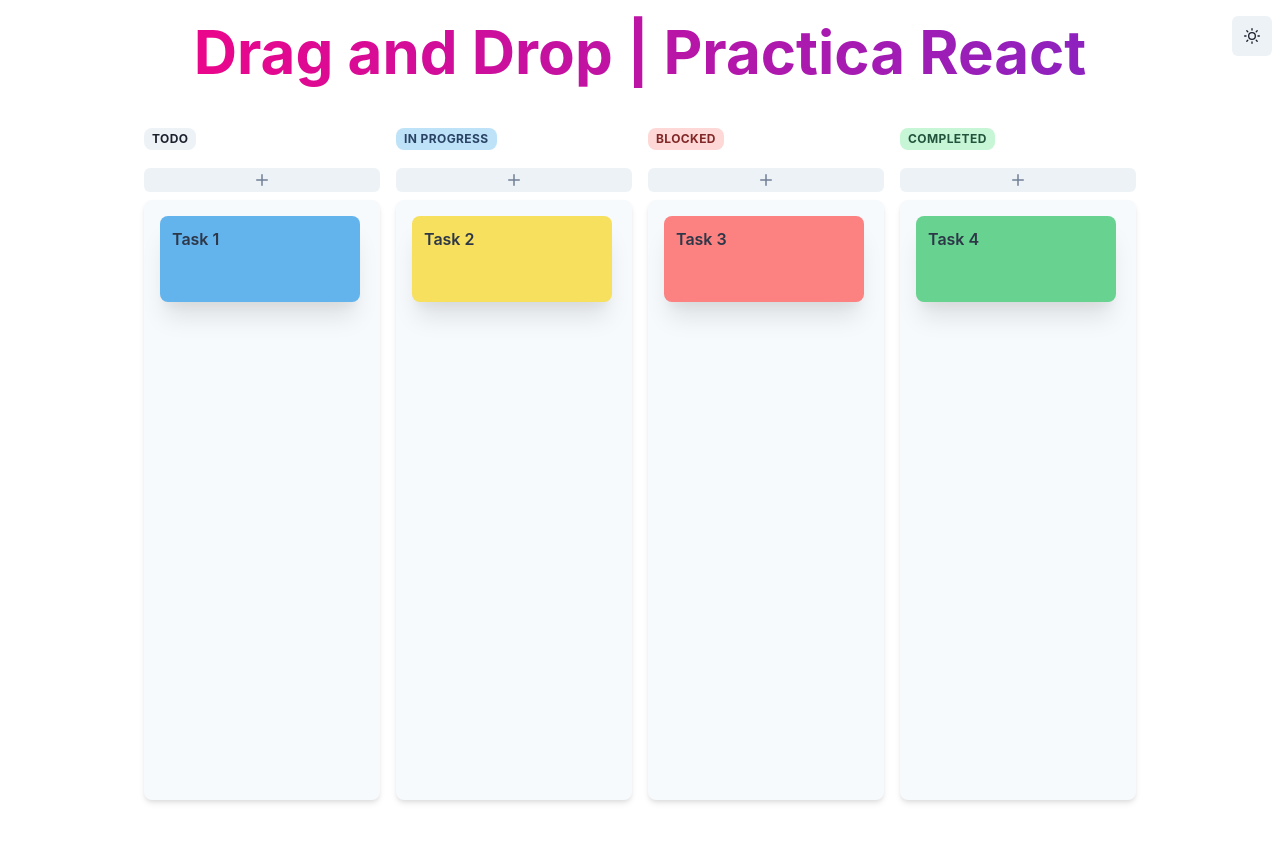
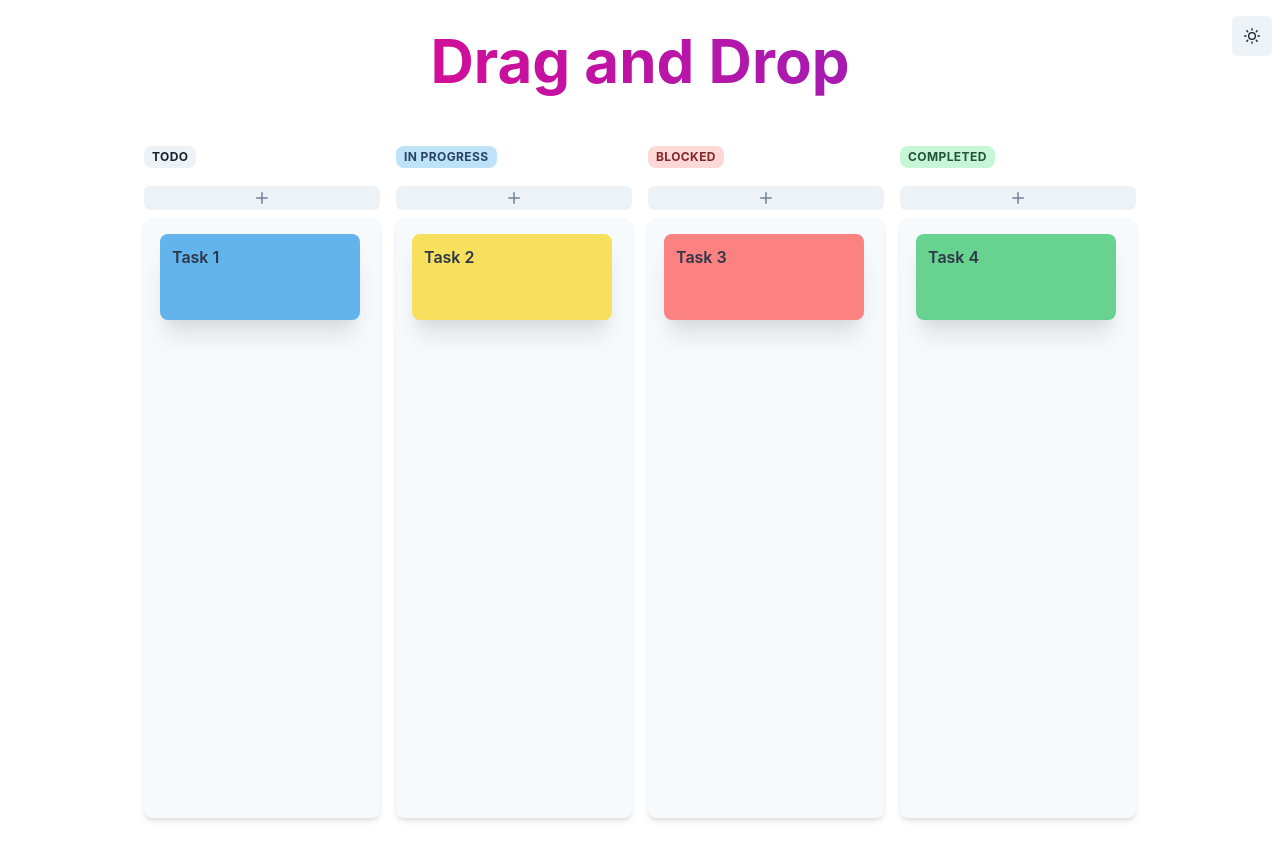
Before and after one commit to AngelGuz/DragDrop, a React (Create React App) app: page / in a window 1280 px wide. Built offline with nearby package versions, Linux system fonts and the light colour scheme.

Commit message:
Delete unused imports in App.tsx and Update Readme file.

```diff
--- a/src/App.tsx
+++ b/src/App.tsx
@@ -1,6 +1,4 @@
-import { DragDropContext, Draggable, Droppable } from "react-beautiful-dnd";
 import { Heading, Container, SimpleGrid } from '@chakra-ui/react'
-import { useApp } from "./hook/useApp";
 import './App.css'
 import { Column } from "./components/Column";
 import { ColumnType } from "./utils/models";
@@ -11,15 +9,15 @@ import { DarkModeIconButton } from "./components/DarkModeIconButton";
 
 function App() {
 
-  const { tasks, onDragEndResult } = useApp();
+  //const { tasks, onDragEndResult } = useApp();
 
   return (
     <>
-      <Heading fontSize={{base: '4xl', sm: '5xl', md: '6xl'}} fontWeight="bold"
+      <Heading fontSize={{base: '4xl', sm: '5xl', md: '6xl'}} fontWeight="bold" lineHeight={1.5}
         textAlign="center" bgGradient="linear(to-l, #7928CA, #FF0080)"
         bgClip="text" mt={4}
       >
-        Drag and Drop | Practica React
+        Drag and Drop
       </Heading>
       <DarkModeIconButton position="absolute" top={0} right={2} />
       <Container maxWidth="container.lg" px={4} py={10}>
```
Also changed, not shown: README.png (added), 1 other file (tests, documents, lock files or other folders).
